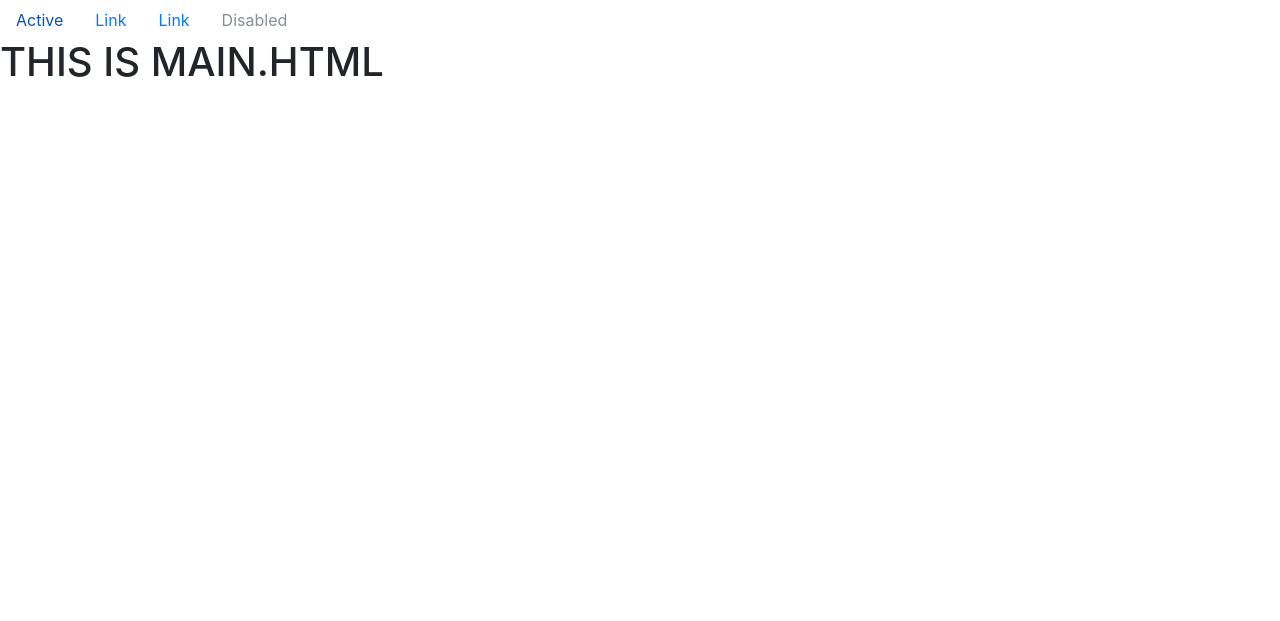
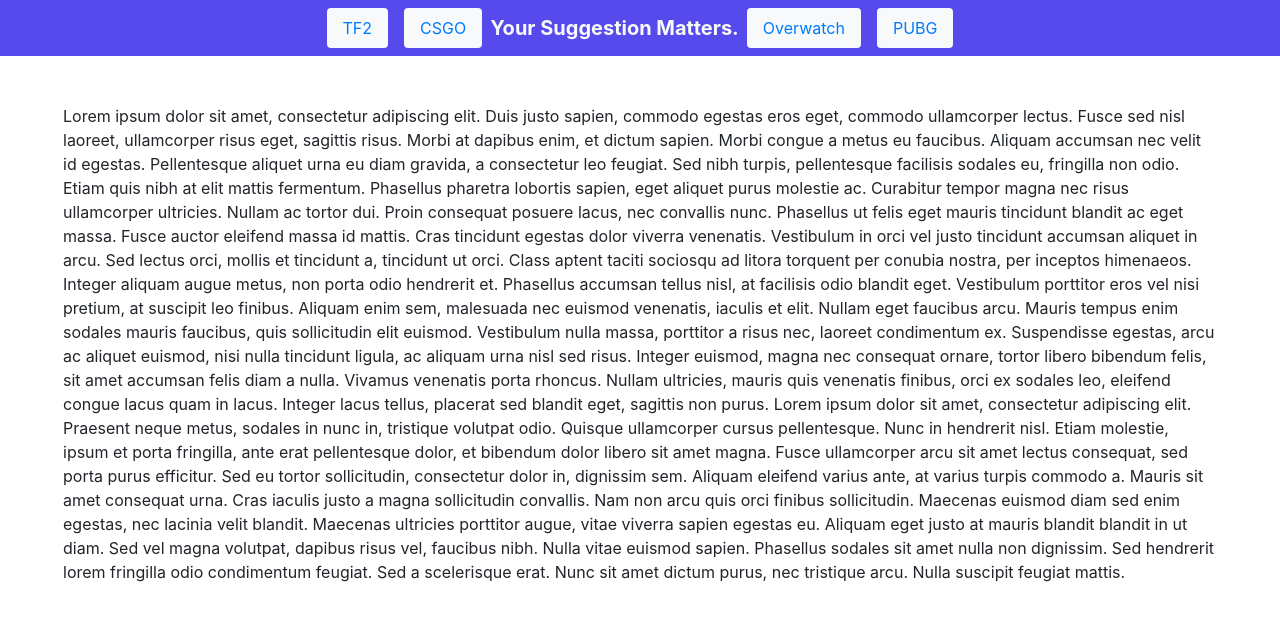
Before and after one commit to SohamG/game-suggestions, a Flask app: page / in a window 1280 px wide. Shown: the top 621 px of the page. Run offline with Flask 2, Linux system fonts and the light colour scheme; some libraries are stand-ins or nearby versions.

Commit message:
Changed nav colors. Experimenting further.

```diff
--- a/app/templates/header.html
+++ b/app/templates/header.html
@@ -9,24 +9,26 @@
     <!-- Bootstrap CSS -->
     <link rel="stylesheet" href="https://maxcdn.bootstrapcdn.com/bootstrap/4.0.0-beta/css/bootstrap.min.css" integrity="sha384-/Y6pD6FV/Vv2HJnA6t+vslU6fwYXjCFtcEpHbNJ0lyAFsXTsjBbfaDjzALeQsN6M"
         crossorigin="anonymous">
+
 </head>
 
 <body>
 
     <!-- Nav -->
-    <ul class="nav">
-        <li class="nav-item">
-            <a class="nav-link active" href="#">Active</a>
+    <ul class="nav nav-pills justify-content-center border-bottom-0 py-2" style="background-color: #574aed">
+        <li class="nav-item px-2">
+            <a class="nav-link bg-light" href="#">TF2</a>
         </li>
-        <li class="nav-item">
-            <a class="nav-link" href="#">Link</a>
+        <li class="nav-item px-2">
+            <a class="nav-link bg-light" href="#">CSGO</a>
         </li>
-        <li class="nav-item">
-            <a class="nav-link" href="#">Link</a>
+        <a class="navbar-brand text-light" style="margin: 0 0 0 0;" align="center" href="#"><strong>Your Suggestion Matters.</strong></a>
+        <li class="nav-item px-2">
+            <a class="nav-link bg-light" href="#">Overwatch</a>
         </li>
-        <li class="nav-item">
-            <a class="nav-link disabled" href="#">Disabled</a>
-        </li>
+       <li class="nav-item px-2">
+           <a href="#" class="nav-link bg-light">PUBG</a>
+       </li>
     </ul>
 
 
--- a/app/templates/main.html
+++ b/app/templates/main.html
@@ -1,7 +1,36 @@
 {% extends "header.html" %}
 
 {% block body %}
+<body>
+    <div class="container-fluid">
+        <div class="row">
+            <div class="col">
+                <p class="px-5 pt-5">
 
-    <h1>THIS IS MAIN.HTML</h1>
+                        Lorem ipsum dolor sit amet, consectetur adipiscing elit. Duis justo sapien, commodo egestas eros eget, commodo ullamcorper lectus. Fusce sed nisl laoreet, ullamcorper risus eget, sagittis risus. Morbi at dapibus enim, et dictum sapien. Morbi congue a metus eu faucibus. Aliquam accumsan nec velit id egestas. Pellentesque aliquet urna eu diam gravida, a consectetur leo feugiat. Sed nibh turpis, pellentesque facilisis sodales eu, fringilla non odio. Etiam quis nibh at elit mattis fermentum.
+
+                        Phasellus pharetra lobortis sapien, eget aliquet purus molestie ac. Curabitur tempor magna nec risus ullamcorper ultricies. Nullam ac tortor dui. Proin consequat posuere lacus, nec convallis nunc. Phasellus ut felis eget mauris tincidunt blandit ac eget massa. Fusce auctor eleifend massa id mattis. Cras tincidunt egestas dolor viverra venenatis. Vestibulum in orci vel justo tincidunt accumsan aliquet in arcu.
+
+                        Sed lectus orci, mollis et tincidunt a, tincidunt ut orci. Class aptent taciti sociosqu ad litora torquent per conubia nostra, per inceptos himenaeos. Integer aliquam augue metus, non porta odio hendrerit et. Phasellus accumsan tellus nisl, at facilisis odio blandit eget. Vestibulum porttitor eros vel nisi pretium, at suscipit leo finibus. Aliquam enim sem, malesuada nec euismod venenatis, iaculis et elit. Nullam eget faucibus arcu. Mauris tempus enim sodales mauris faucibus, quis sollicitudin elit euismod. Vestibulum nulla massa, porttitor a risus nec, laoreet condimentum ex. Suspendisse egestas, arcu ac aliquet euismod, nisi nulla tincidunt ligula, ac aliquam urna nisl sed risus. Integer euismod, magna nec consequat ornare, tortor libero bibendum felis, sit amet accumsan felis diam a nulla.
+
+                        Vivamus venenatis porta rhoncus. Nullam ultricies, mauris quis venenatis finibus, orci ex sodales leo, eleifend congue lacus quam in lacus. Integer lacus tellus, placerat sed blandit eget, sagittis non purus. Lorem ipsum dolor sit amet, consectetur adipiscing elit. Praesent neque metus, sodales in nunc in, tristique volutpat odio. Quisque ullamcorper cursus pellentesque. Nunc in hendrerit nisl. Etiam molestie, ipsum et porta fringilla, ante erat pellentesque dolor, et bibendum dolor libero sit amet magna. Fusce ullamcorper arcu sit amet lectus consequat, sed porta purus efficitur. Sed eu tortor sollicitudin, consectetur dolor in, dignissim sem. Aliquam eleifend varius ante, at varius turpis commodo a.
+
+                        Mauris sit amet consequat urna. Cras iaculis justo a magna sollicitudin convallis. Nam non arcu quis orci finibus sollicitudin. Maecenas euismod diam sed enim egestas, nec lacinia velit blandit. Maecenas ultricies porttitor augue, vitae viverra sapien egestas eu. Aliquam eget justo at mauris blandit blandit in ut diam. Sed vel magna volutpat, dapibus risus vel, faucibus nibh. Nulla vitae euismod sapien. Phasellus sodales sit amet nulla non dignissim. Sed hendrerit lorem fringilla odio condimentum feugiat. Sed a scelerisque erat. Nunc sit amet dictum purus, nec tristique arcu. Nulla suscipit feugiat mattis. </p>
+                <p></p>
+            </div>
+        </div>
+    </div>
+</body>
+
+
+
+
+
+
+
+
+
+
+
 
 {% endblock %}
```
Also changed, not shown: 1 other file.
